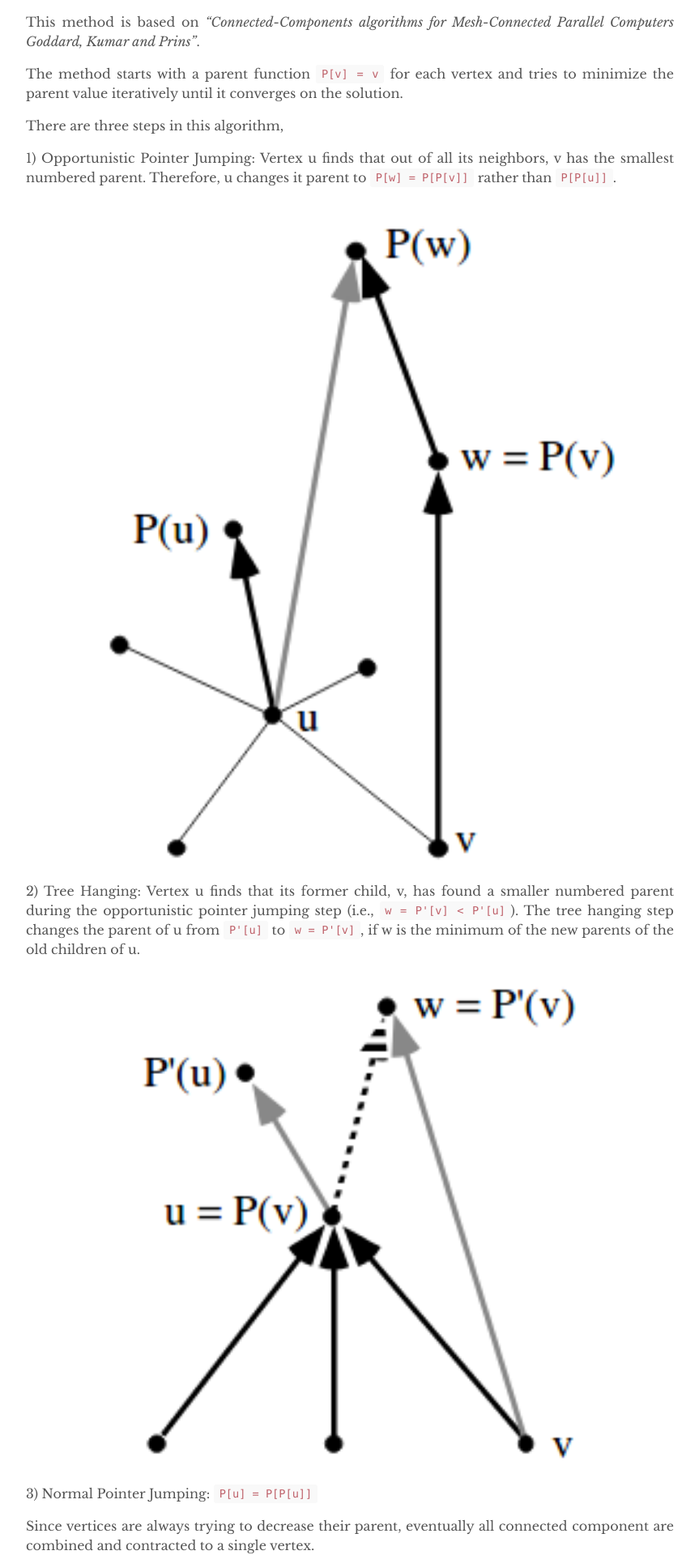
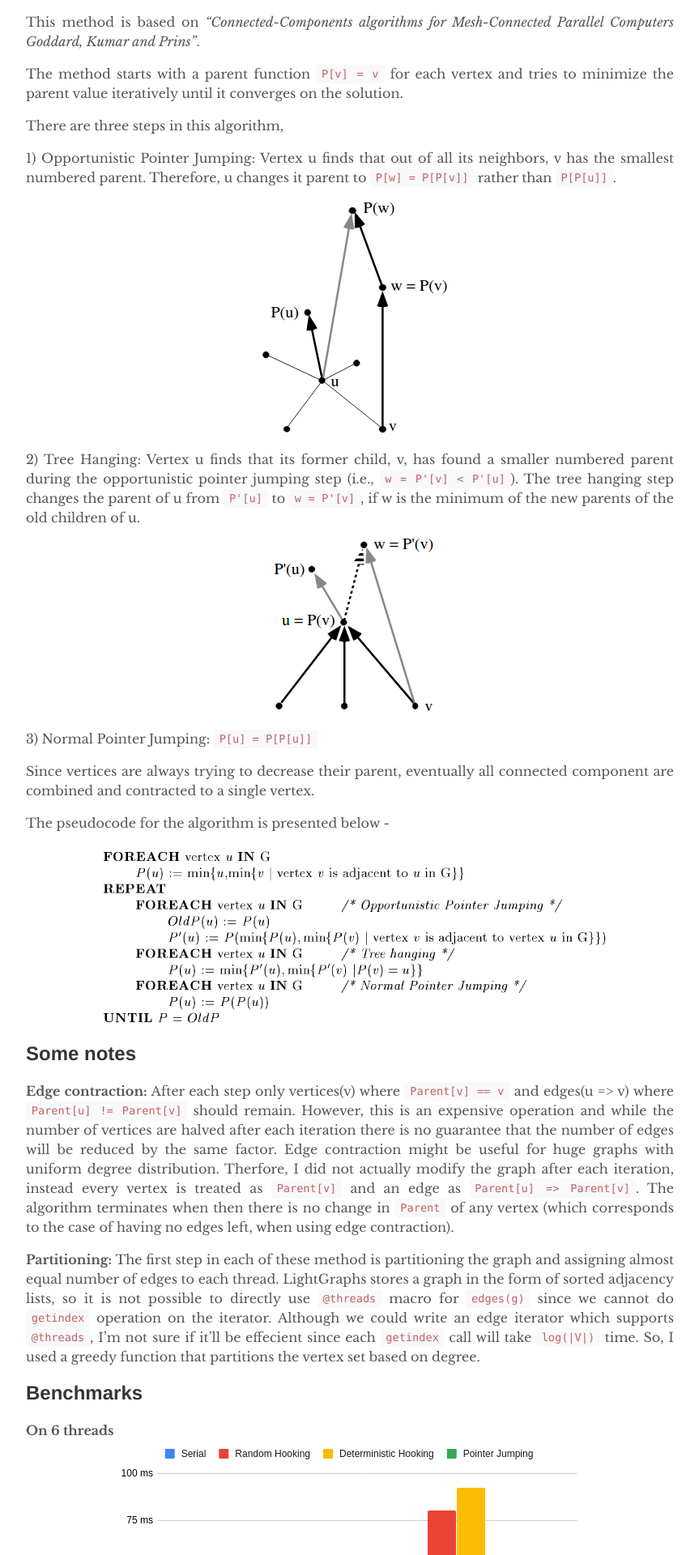
Before and after one commit to abhinavmehndiratta/abhinavmehndiratta.github.io, a Jekyll site: the page built from _posts/2020-06-02-parallel-connected-components.md, in a window 1280 px wide. Shown: the part 2463-4383 px from the top of the page at 81% size, without its empty margins (208-1071 px from the left). Built offline with Jekyll 4.4.1, drawn with Linux system fonts in a browser that asks for light colours.

Commit message:
Update 2020-06-02-parallel-connected-components.md

```diff
--- a/_posts/2020-06-02-parallel-connected-components.md
+++ b/_posts/2020-06-02-parallel-connected-components.md
@@ -40,10 +40,10 @@ The method starts with a parent function `P[v] = v` for each vertex and tries to
 There are three steps in this algorithm,
 
 1) Opportunistic Pointer Jumping: Vertex u finds that out of all its neighbors, v has the smallest numbered parent. Therefore, u changes it parent to `P[w] = P[P[v]]` rather than `P[P[u]]`.
-<img src="../assets/opj2.png" style='width:100%;height:auto'>
+<img src="../assets/opj2.png" style='max-width:100%;height:auto'>
 
 2) Tree Hanging: Vertex u finds that its former child, v, has found a smaller numbered parent during the opportunistic pointer jumping step (i.e., `w = P'[v] < P'[u]`). The tree hanging step changes the parent of u from `P'[u]` to `w = P'[v]`, if w is the minimum of the new parents of the old children of u.
-<img src="../assets/opj3.png" style='width:100%;height:auto'>
+<img src="../assets/opj3.png" style='max-width:100%;height:auto'>
 
 3) Normal Pointer Jumping: `P[u] = P[P[u]]`
 
```
